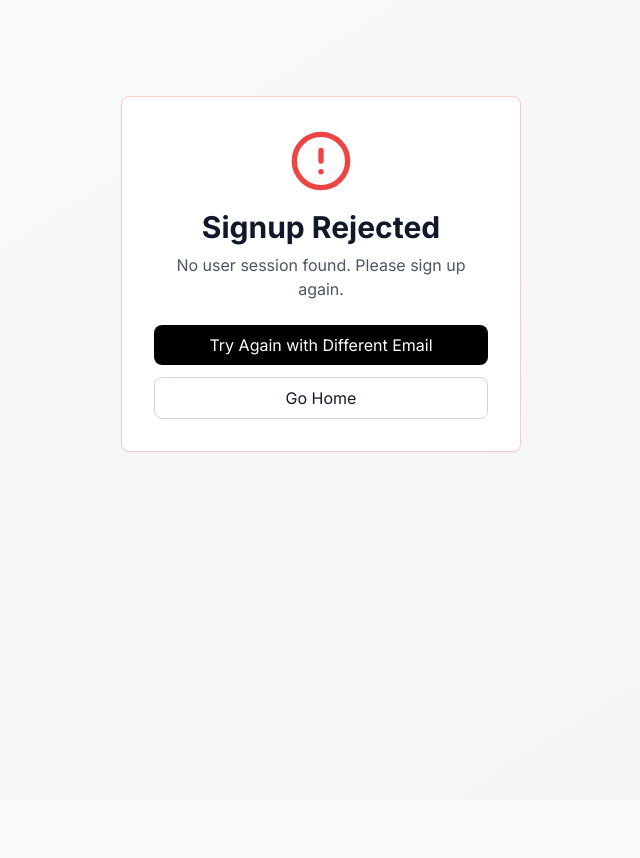
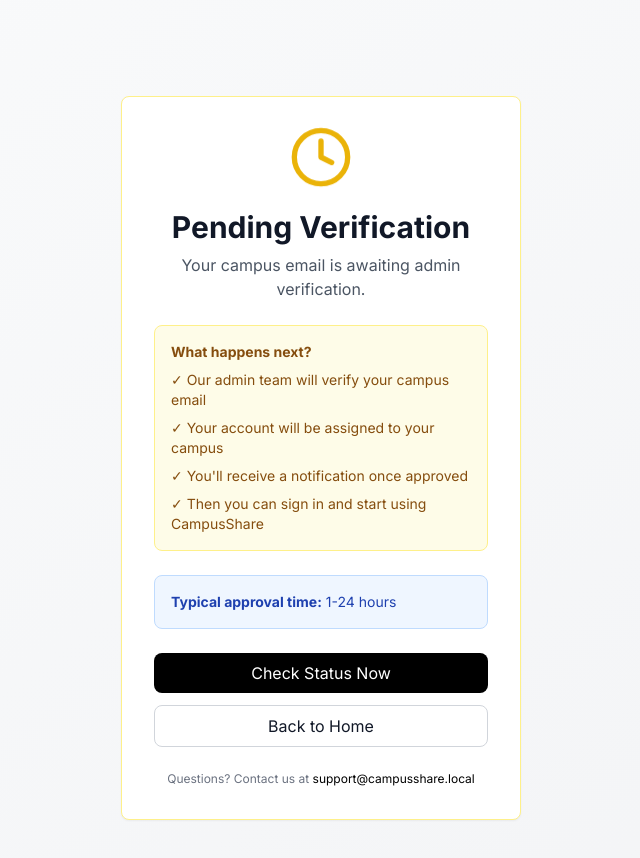
Before and after one commit to meghanamanchala/CampusShare, a Next.js app: page /auth/pending in a window 1280 px wide. Shown: the top 858 px of the page, without its empty margins (319-959 px from the left). Before the commit the page ends 800 px from the top, so only its background shows below. Built offline with nearby package versions, Linux system fonts and the light colour scheme; no server answers.

Commit message:
Fix pending page handling for users without active session

```diff
--- a/app/auth/pending/page.tsx
+++ b/app/auth/pending/page.tsx
@@ -30,9 +30,10 @@
         data: { user },
       } = await supabase.auth.getUser();
 
+      // ✅ FIX: User without session should see pending, not rejected
       if (!user) {
-        setStatus('rejected');
-        setMessage('No user session found. Please sign up again.');
+        setStatus('pending');
+        setMessage('Your signup is pending admin review. Check back soon!');
         return;
       }
 
@@ -46,6 +47,7 @@
 
       if (!verificationData) {
         setStatus('pending');
+        setMessage('Your signup is pending admin review. Check back soon!');
         return;
       }
 
@@ -53,7 +55,7 @@
         setStatus('approved');
         setMessage('Your campus email has been verified! You can now sign in.');
 
-        // FIXED: Sign out first, then redirect to login
+        // Sign out first, then redirect to login
         setTimeout(async () => {
           await supabase.auth.signOut();
           router.push('/auth/login');
@@ -72,7 +74,7 @@
     }
   }
 
-  // FIXED: New handler that signs out before redirecting
+  // Sign out before redirecting to login
   async function handleSignInNow() {
     const supabase = createSupabaseBrowserClient();
     await supabase.auth.signOut();
@@ -143,7 +145,7 @@
     );
   }
 
-  // Status: pending
+  // Status: pending (default)
   return (
     <div className="min-h-screen bg-gradient-to-br from-gray-50 to-gray-100">
       <div className="max-w-md mx-auto px-6 py-16 sm:py-24">
@@ -152,7 +154,7 @@
             <Clock className="h-16 w-16 text-yellow-500 mx-auto mb-4 animate-bounce" />
             <h1 className="text-3xl font-bold text-gray-900 mb-2">Pending Verification</h1>
             <p className="text-gray-600">
-              Your campus email <strong>{email}</strong> is awaiting admin verification.
+              Your campus email {email && <strong>{email}</strong>} is awaiting admin verification.
             </p>
           </div>
 
```
